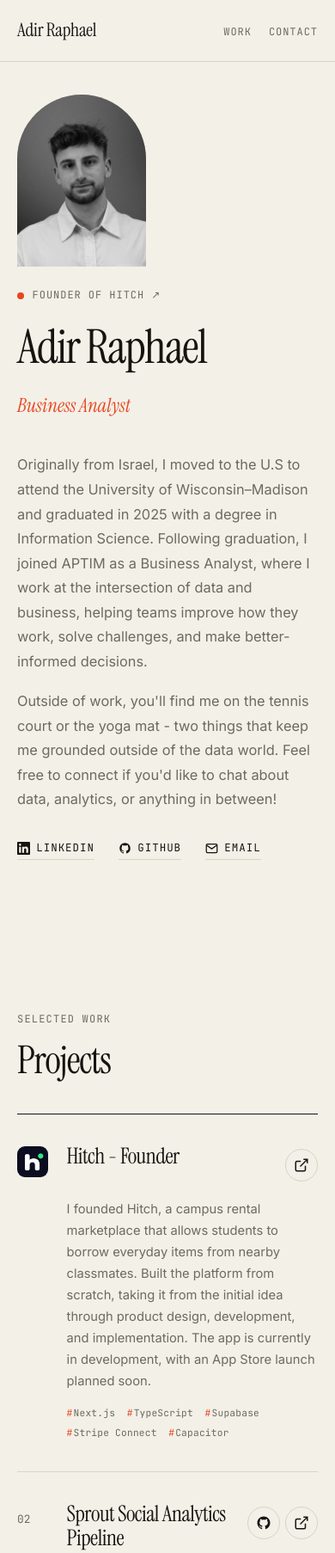
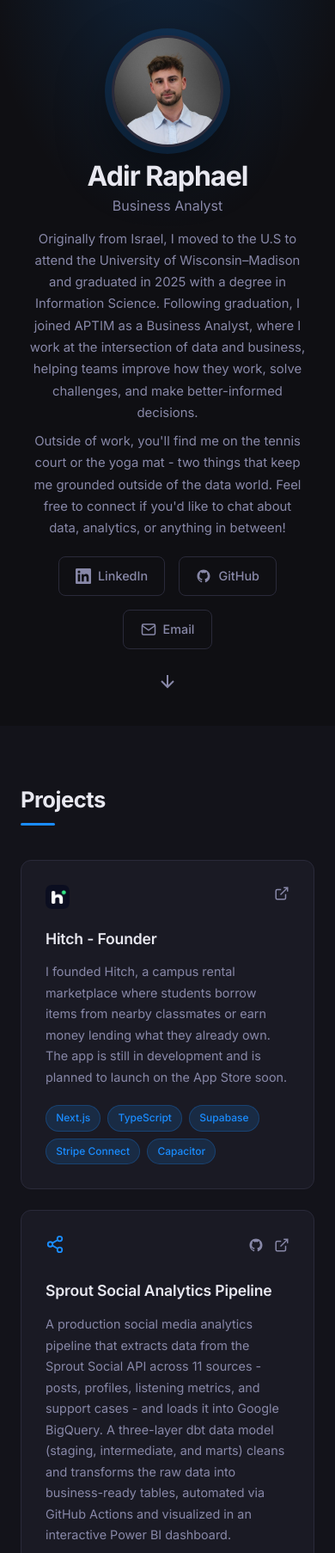
Before and after one commit to Adirraphael/adirraphael.github.io, a plain HTML site: page index.html in a window 390 px wide. Shown: the top 1806 px of the page at 86% size. Drawn offline with Linux system fonts and the light colour scheme.

Commit message:
Revert "Redesign updates and clarify Hitch founder/developer description"
This reverts commit 98d131746da60f3e84e0fab73d99e1a26c391e60.

```diff
--- a/index.html
+++ b/index.html
@@ -7,18 +7,9 @@
   <link rel="stylesheet" href="style.css" />
   <link rel="preconnect" href="https://fonts.googleapis.com" />
   <link rel="preconnect" href="https://fonts.gstatic.com" crossorigin />
-  <link href="https://fonts.googleapis.com/css2?family=Inter:wght@300;400;500;600;700&family=Instrument+Serif:ital@0;1&family=JetBrains+Mono:wght@400;500&display=swap" rel="stylesheet" />
+  <link href="https://fonts.googleapis.com/css2?family=Inter:wght@300;400;500;600;700&display=swap" rel="stylesheet" />
 </head>
 <body>
-
-
-  <nav class="nav" aria-label="Main">
-    <a href="#hero" class="nav-logo">Adir Raphael</a>
-    <ul class="nav-links">
-      <li><a href="#projects">Work</a></li>
-      <li><a href="mailto:Adirraph@gmail.com">Contact</a></li>
-    </ul>
-  </nav>
 
   <!-- Hero / Intro -->
   <section id="hero" class="hero">
@@ -36,9 +27,6 @@
           </div>
         </div>
       </div>
-      <a href="https://join-hitch.com/" target="_blank" rel="noopener noreferrer" class="hero-badge">
-        <span class="dot"></span> Founder of Hitch &nearr;
-      </a>
       <div class="hero-text">
         <h1 class="hero-name">Adir Raphael</h1>
         <p class="hero-title">Business Analyst</p>
@@ -74,8 +62,7 @@
   <!-- Projects -->
   <section id="projects" class="section projects">
     <div class="container">
-      <span class="section-eyebrow">Selected work</span>
-      <h2 class="section-title">Projects<span class="count"></span></h2>
+      <h2 class="section-title">Projects</h2>
       <div class="projects-grid">
 
         <article class="card">
@@ -91,7 +78,7 @@
           </div>
           <h3 class="card-title">Hitch - Founder</h3>
           <p class="card-desc">
-            I founded Hitch, a campus rental marketplace that allows students to borrow everyday items from nearby classmates. Built the platform from scratch, taking it from the initial idea through product design, development, and implementation. The app is currently in development, with an App Store launch planned soon.
+            I founded Hitch, a campus rental marketplace where students borrow items from nearby classmates or earn money lending what they already own. The app is still in development and is planned to launch on the App Store soon.
           </p>
           <div class="card-tags">
             <span class="tag tag-sm">Next.js</span>
@@ -237,11 +224,7 @@
   </section>
 
   <footer class="footer">
-    <div class="footer-inner">
-      <p class="footer-kicker">Get in touch</p>
-      <a href="mailto:Adirraph@gmail.com" class="footer-mail">Adirraph@gmail.com</a>
-      <p class="footer-note">&copy; <span id="year"></span> Adir Raphael</p>
-    </div>
+    <p>Designed &amp; built by Adir Raphael &mdash; <span id="year"></span></p>
   </footer>
 
   <script src="script.js"></script>
--- a/style.css
+++ b/style.css
@@ -4,40 +4,29 @@
 *, *::before, *::after { box-sizing: border-box; margin: 0; padding: 0; }
 
 :root {
-  --bg:         #f3f0e8;
-  --ink:        #15140f;
-  --muted:      #6d6a5f;
-  --line:       #d8d3c4;
-  --accent:     #e8451e;
-  --serif:      'Instrument Serif', Georgia, serif;
-  --sans:       'Inter', system-ui, sans-serif;
-  --mono:       'JetBrains Mono', ui-monospace, monospace;
-  --ease:       0.3s cubic-bezier(.2, .7, .2, 1);
-  --max-w:      1180px;
-  --pad:        clamp(1.25rem, 4vw, 3rem);
-}
-
-@media (prefers-color-scheme: dark) {
-  :root {
-    --bg:    #11100d;
-    --ink:   #f0ece2;
-    --muted: #8f8b7e;
-    --line:  #2a2822;
-  }
+  --bg:         #0f0f13;
+  --bg-section: #13131a;
+  --surface:    #1a1a24;
+  --border:     #2a2a3a;
+  --accent:     #1a8cff;
+  --accent-dim: rgba(26, 140, 255, 0.15);
+  --text:       #e8e8f0;
+  --text-muted: #8888a8;
+  --radius:     12px;
+  --font:       'Inter', system-ui, sans-serif;
+  --transition: 0.2s ease;
+  --max-w:      1100px;
 }
 
 html { scroll-behavior: smooth; }
 
 body {
-  font-family: var(--sans);
+  font-family: var(--font);
   background: var(--bg);
-  color: var(--ink);
-  line-height: 1.65;
+  color: var(--text);
+  line-height: 1.7;
   -webkit-font-smoothing: antialiased;
-  overflow-x: hidden;
 }
-
-::selection { background: var(--accent); color: #fff; }
 
 a { color: inherit; text-decoration: none; }
 img { display: block; max-width: 100%; }
@@ -49,37 +38,41 @@ img { display: block; max-width: 100%; }
   position: fixed;
   top: 0; left: 0; right: 0;
   z-index: 100;
+  backdrop-filter: blur(16px);
+  -webkit-backdrop-filter: blur(16px);
+  background: rgba(15, 15, 19, 0.8);
+  border-bottom: 1px solid var(--border);
+}
+
+.nav-inner {
+  padding: 0 3rem;
+  height: 64px;
   display: flex;
   align-items: center;
-  justify-content: space-between;
-  padding: 1.1rem var(--pad);
-  background: color-mix(in srgb, var(--bg) 82%, transparent);
-  backdrop-filter: blur(12px);
-  -webkit-backdrop-filter: blur(12px);
-  border-bottom: 1px solid var(--line);
+  justify-content: flex-end;
 }
 
 .nav-logo {
-  font-family: var(--serif);
-  font-size: 1.35rem;
-  letter-spacing: -0.01em;
+  font-weight: 700;
+  font-size: 1.1rem;
+  color: var(--accent);
+  letter-spacing: 0.05em;
 }
 
 .nav-links {
   list-style: none;
   display: flex;
-  gap: 2rem;
+  gap: 2.5rem;
 }
 
 .nav-links a {
-  font-family: var(--mono);
-  font-size: 0.75rem;
-  text-transform: uppercase;
-  letter-spacing: 0.08em;
-  color: var(--muted);
-  transition: color var(--ease);
+  font-size: 0.9rem;
+  font-weight: 500;
+  color: var(--text-muted);
+  transition: color var(--transition);
 }
-.nav-links a:hover, .nav-links a.active { color: var(--ink); }
+
+.nav-links a:hover { color: var(--text); }
 
 /* =====================
    Hero
@@ -88,344 +81,372 @@ img { display: block; max-width: 100%; }
   min-height: 100vh;
   min-height: 100dvh;
   display: flex;
+  flex-direction: column;
+  justify-content: center;
   align-items: center;
-  padding: 8rem var(--pad) 5rem;
+  padding: 2rem 2rem 5rem;
+  position: relative;
+  overflow: visible;
+  background: radial-gradient(ellipse 80% 60% at 50% -10%, rgba(26,140,255,0.18) 0%, transparent 70%);
 }
 
 .hero-content {
   max-width: var(--max-w);
   width: 100%;
-  margin: 0 auto;
-  display: grid;
-  grid-template-columns: minmax(0, 1fr) 230px;
-  grid-template-areas:
-    "badge image"
-    "text  image";
-  column-gap: 5rem;
-  row-gap: 1.75rem;
-  align-items: start;
+  display: flex;
+  flex-direction: column;
+  align-items: center;
+  text-align: center;
+  gap: 1rem;
 }
 
-.hero-badge {
-  grid-area: badge;
-  justify-self: start;
-  display: inline-flex;
-  align-items: center;
-  gap: 0.6rem;
-  font-family: var(--mono);
-  font-size: 0.75rem;
-  text-transform: uppercase;
-  letter-spacing: 0.08em;
-  color: var(--muted);
-  transition: color var(--ease);
-}
-.hero-badge:hover { color: var(--accent); }
+.hero-text { flex: 1; }
 
-.hero-badge .dot {
-  width: 8px;
-  height: 8px;
-  border-radius: 50%;
-  background: var(--accent);
+.hero-greeting {
+  font-size: 1.1rem;
+  color: var(--accent);
+  font-weight: 500;
+  margin-bottom: 0.5rem;
+  letter-spacing: 0.02em;
 }
 
-.hero-text { grid-area: text; }
-
 .hero-name {
-  font-family: var(--serif);
-  font-weight: 400;
-  font-size: clamp(3.6rem, 10vw, 8.2rem);
-  line-height: 0.94;
+  font-size: clamp(2rem, 5vw, 3.2rem);
+  font-weight: 700;
+  line-height: 1.1;
   letter-spacing: -0.03em;
-  margin-bottom: 1.5rem;
+  margin-bottom: 0.25rem;
 }
 
 .hero-title {
-  font-family: var(--serif);
-  font-style: italic;
-  font-size: clamp(1.4rem, 2.6vw, 2rem);
-  color: var(--accent);
-  margin-bottom: 2.25rem;
+  font-size: clamp(1rem, 2vw, 1.2rem);
+  color: var(--text-muted);
+  font-weight: 400;
+  margin-bottom: 0.75rem;
 }
 
 .hero-bio {
-  font-size: 1.02rem;
-  color: var(--muted);
+  font-size: 0.93rem;
+  color: var(--text-muted);
   max-width: 600px;
-  margin-bottom: 1.1rem;
-  line-height: 1.75;
+  margin: 0 auto 0.5rem;
+  line-height: 1.7;
 }
-.hero-bio:first-of-type { color: var(--ink); }
+
+.hero-bio:last-of-type { margin-bottom: 1.25rem; }
 
 .hero-cta {
   display: flex;
-  gap: 1.75rem;
+  gap: 1rem;
   flex-wrap: wrap;
-  margin-top: 2rem;
+  justify-content: center;
 }
 
 /* Headshot */
-.hero-image { grid-area: image; padding-top: 0.4rem; }
+.hero-image { flex-shrink: 0; }
 
 .headshot-wrapper {
-  width: 100%;
-  aspect-ratio: 3 / 4;
-  border-radius: 999px 999px 0 0;
+  width: 190px;
+  height: 190px;
+  border-radius: 50%;
   overflow: hidden;
-  background: var(--line);
+  border: 3px solid var(--border);
+  box-shadow: 0 0 0 8px var(--accent-dim), 0 24px 60px rgba(0,0,0,0.5);
+  background: var(--surface);
 }
 
 .headshot {
   width: 100%;
   height: 100%;
   object-fit: cover;
-  filter: grayscale(1) contrast(1.05);
-  transition: filter var(--ease);
 }
-.headshot-wrapper:hover .headshot { filter: grayscale(0); }
 
 .headshot-placeholder {
   width: 100%;
   height: 100%;
+  display: flex;
   align-items: center;
   justify-content: center;
-  font-family: var(--serif);
   font-size: 4rem;
-  color: var(--muted);
+  font-weight: 700;
+  color: var(--accent);
+  background: var(--surface);
 }
 
-.scroll-hint { display: none; }
+/* Scroll hint */
+.scroll-hint {
+  position: absolute;
+  bottom: 2.5rem;
+  color: var(--text-muted);
+  animation: bounce 2s infinite;
+  transition: color var(--transition);
+}
+.scroll-hint:hover { color: var(--accent); }
 
-/* Social links: quiet underlined text links */
-.social-link {
-  display: inline-flex;
-  align-items: center;
-  gap: 0.45rem;
-  font-family: var(--mono);
-  font-size: 0.78rem;
-  text-transform: uppercase;
-  letter-spacing: 0.08em;
-  padding-bottom: 3px;
-  border-bottom: 1px solid var(--line);
-  transition: color var(--ease), border-color var(--ease);
+@keyframes bounce {
+  0%, 100% { transform: translateY(0); }
+  50% { transform: translateY(8px); }
 }
-.social-link:hover { color: var(--accent); border-color: var(--accent); }
-.social-link svg { width: 15px; height: 15px; }
+
+/* =====================
+   Buttons
+===================== */
+.btn {
+  display: inline-block;
+  padding: 0.75rem 1.75rem;
+  border-radius: 8px;
+  font-size: 0.9rem;
+  font-weight: 600;
+  cursor: pointer;
+  transition: all var(--transition);
+  letter-spacing: 0.01em;
+}
+
+.btn-primary {
+  background: var(--accent);
+  color: #fff;
+}
+.btn-primary:hover {
+  background: var(--accent);
+  transform: translateY(-1px);
+  box-shadow: 0 8px 24px rgba(26,140,255,0.4);
+}
+
+.btn-secondary {
+  background: transparent;
+  color: var(--text);
+  border: 1.5px solid var(--border);
+}
+.btn-secondary:hover {
+  border-color: var(--border);
+  color: var(--text);
+  transform: translateY(-1px);
+}
 
 /* =====================
    Sections
 ===================== */
-.section { padding: 6rem var(--pad) 7rem; }
+.section {
+  padding: 6rem 2rem;
+}
+
+.section:nth-child(even) { background: var(--bg-section); }
 
 .container {
   max-width: var(--max-w);
   margin: 0 auto;
 }
 
-.section-eyebrow {
-  display: block;
-  font-family: var(--mono);
-  font-size: 0.75rem;
-  text-transform: uppercase;
-  letter-spacing: 0.1em;
-  color: var(--muted);
-  margin-bottom: 0.9rem;
+.section-title {
+  font-size: clamp(1.6rem, 3vw, 2.2rem);
+  font-weight: 700;
+  letter-spacing: -0.02em;
+  margin-bottom: 3rem;
+  position: relative;
+  display: inline-block;
 }
 
-.section-title {
-  font-family: var(--serif);
-  font-weight: 400;
-  font-size: clamp(2.8rem, 7vw, 5.2rem);
-  line-height: 1;
-  letter-spacing: -0.03em;
-  padding-bottom: 2.5rem;
+.section-title::after {
+  content: '';
+  position: absolute;
+  bottom: -8px;
+  left: 0;
+  width: 40px;
+  height: 3px;
+  background: var(--accent);
+  border-radius: 2px;
+}
+
+/* =====================
+   About
+===================== */
+.about-grid {
+  display: grid;
+  grid-template-columns: 1fr 1fr;
+  gap: 4rem;
+  align-items: start;
+}
+
+.about-text p {
+  color: var(--text-muted);
+  margin-bottom: 1rem;
+  font-size: 1rem;
+  line-height: 1.8;
+}
+
+.skills h3 {
+  font-size: 1rem;
+  font-weight: 600;
+  margin-bottom: 1.25rem;
+  color: var(--text);
+}
+
+.skill-tags {
+  display: flex;
+  flex-wrap: wrap;
+  gap: 0.6rem;
 }
 
 /* =====================
    Tags
 ===================== */
 .tag {
-  font-family: var(--mono);
-  font-size: 0.7rem;
-  letter-spacing: 0.02em;
-  color: var(--muted);
+  display: inline-block;
+  padding: 0.4rem 0.9rem;
+  background: var(--accent-dim);
+  color: var(--accent);
+  border: 1px solid rgba(26,140,255,0.25);
+  border-radius: 100px;
+  font-size: 0.82rem;
+  font-weight: 500;
 }
-.tag::before { content: '#'; color: var(--accent); margin-right: 1px; }
+
+.tag-sm {
+  padding: 0.25rem 0.7rem;
+  font-size: 0.75rem;
+}
 
 /* =====================
-   Projects — indexed list
+   Projects
 ===================== */
-.projects-grid { counter-reset: project; border-top: 1px solid var(--ink); }
+.projects-grid {
+  display: grid;
+  grid-template-columns: repeat(auto-fill, minmax(320px, 1fr));
+  gap: 1.5rem;
+}
 
 .card {
-  counter-increment: project;
-  position: relative;
-  display: grid;
-  grid-template-columns: 4rem minmax(0, 1fr) minmax(0, 1.35fr) auto;
-  grid-template-areas:
-    "num title desc links"
-    "num tags  desc links";
-  column-gap: 2.5rem;
-  row-gap: 0.9rem;
-  align-items: start;
-  padding: 2.2rem 0;
-  border-bottom: 1px solid var(--line);
-  transition: padding var(--ease), background var(--ease);
+  background: var(--surface);
+  border: 1px solid var(--border);
+  border-radius: var(--radius);
+  padding: 1.75rem;
+  transition: transform var(--transition), border-color var(--transition), box-shadow var(--transition);
 }
 
-.card:hover { padding-left: 1rem; padding-right: 1rem; }
-.card:hover .card-title { color: var(--accent); }
-
-/* flatten header so its children sit on the card grid */
-.card-header { display: contents; }
-
-.card-icon { grid-area: num; }
-.card-icon:has(svg) { display: none; }
-
-.card::before {
-  content: counter(project, decimal-leading-zero);
-  grid-area: num;
-  font-family: var(--mono);
-  font-size: 0.8rem;
-  color: var(--muted);
-  padding-top: 0.55rem;
-}
-.card:has(.card-icon img)::before { display: none; }
-
-.card-icon img {
-  width: 36px !important;
-  height: 36px !important;
-  border-radius: 9px !important;
-  margin-top: 0.1rem;
+.card:hover {
+  transform: translateY(-4px);
+  border-color: rgba(26,140,255,0.4);
+  box-shadow: 0 12px 40px rgba(0,0,0,0.4);
 }
 
+.card-header {
+  display: flex;
+  align-items: center;
+  justify-content: space-between;
+  margin-bottom: 1.25rem;
+}
+
+.card-icon {
+  color: var(--accent);
+}
+
+.card-links {
+  display: flex;
+  gap: 0.75rem;
+}
+
+.icon-link {
+  color: var(--text-muted);
+  transition: color var(--transition);
+}
+.icon-link:hover { color: var(--accent); }
+
 .card-title {
-  grid-area: title;
-  font-family: var(--serif);
-  font-weight: 400;
-  font-size: clamp(1.6rem, 2.6vw, 2.15rem);
-  line-height: 1.1;
-  letter-spacing: -0.02em;
-  transition: color var(--ease);
+  font-size: 1.1rem;
+  font-weight: 600;
+  margin-bottom: 0.75rem;
+  letter-spacing: -0.01em;
 }
 
 .card-desc {
-  grid-area: desc;
-  font-size: 0.92rem;
-  color: var(--muted);
+  font-size: 0.9rem;
+  color: var(--text-muted);
   line-height: 1.7;
-  padding-top: 0.35rem;
+  margin-bottom: 1.25rem;
 }
 
 .card-tags {
-  grid-area: tags;
   display: flex;
   flex-wrap: wrap;
-  gap: 0.3rem 0.85rem;
-  align-self: end;
+  gap: 0.5rem;
 }
 
-.card-links {
-  grid-area: links;
-  display: flex;
-  gap: 0.35rem;
-  padding-top: 0.3rem;
+/* =====================
+   Contact
+===================== */
+.contact-inner {
+  text-align: center;
+  max-width: 600px;
+  margin: 0 auto;
 }
 
-.icon-link {
-  width: 38px;
-  height: 38px;
+.contact-sub {
+  color: var(--text-muted);
+  font-size: 1rem;
+  margin-bottom: 2.5rem;
+  line-height: 1.8;
+}
+
+.contact-btn {
+  font-size: 1rem;
+  padding: 0.9rem 2.5rem;
+  margin-bottom: 3rem;
+}
+
+.social-links {
+  display: flex;
+  justify-content: center;
+  gap: 1.5rem;
+  flex-wrap: wrap;
+}
+
+.social-link {
   display: flex;
   align-items: center;
-  justify-content: center;
-  border-radius: 50%;
-  border: 1px solid var(--line);
-  color: var(--ink);
-  transition: background var(--ease), color var(--ease), border-color var(--ease), transform var(--ease);
+  gap: 0.5rem;
+  color: var(--text-muted);
+  font-size: 0.9rem;
+  font-weight: 500;
+  padding: 0.6rem 1.2rem;
+  border: 1px solid var(--border);
+  border-radius: 8px;
+  transition: all var(--transition);
 }
-.icon-link:hover {
-  background: var(--accent);
-  border-color: var(--accent);
-  color: #fff;
-  transform: rotate(-8deg);
+
+.social-link:hover {
+  color: var(--accent);
+  border-color: rgba(26,140,255,0.4);
+  background: var(--accent-dim);
+  transform: translateY(-2px);
 }
 
 /* =====================
    Footer
 ===================== */
 .footer {
-  padding: 5rem var(--pad) 3rem;
-  border-top: 1px solid var(--ink);
-}
-
-.footer-inner { max-width: var(--max-w); margin: 0 auto; }
-
-.footer-kicker {
-  font-family: var(--mono);
-  font-size: 0.75rem;
-  text-transform: uppercase;
-  letter-spacing: 0.1em;
-  color: var(--muted);
-  margin-bottom: 0.75rem;
-}
-
-.footer-mail {
-  display: inline-block;
-  font-family: var(--serif);
-  font-size: clamp(2.2rem, 7.5vw, 6rem);
-  line-height: 1.05;
-  letter-spacing: -0.03em;
-  border-bottom: 2px solid transparent;
-  transition: color var(--ease), border-color var(--ease);
-  word-break: break-all;
-}
-.footer-mail:hover { color: var(--accent); border-color: var(--accent); }
-
-.footer-note {
-  margin-top: 4rem;
-  font-family: var(--mono);
-  font-size: 0.72rem;
-  color: var(--muted);
-}
-
-/* =====================
-   Scroll reveal
-===================== */
-.fade-in {
-  opacity: 0;
-  transform: translateY(18px);
-  transition: opacity 0.8s ease, transform 0.8s cubic-bezier(.2, .7, .2, 1), padding var(--ease);
-}
-.fade-in.visible { opacity: 1; transform: none; }
-
-@media (prefers-reduced-motion: reduce) {
-  .fade-in { opacity: 1; transform: none; transition: none; }
-  html { scroll-behavior: auto; }
+  background: var(--bg);
+  border-top: 1px solid var(--border);
+  text-align: center;
+  padding: 1.75rem 2rem;
+  font-size: 0.82rem;
+  color: var(--text-muted);
 }
 
 /* =====================
    Responsive
 ===================== */
-@media (max-width: 900px) {
-  .hero-content {
-    grid-template-columns: 1fr;
-    grid-template-areas: "image" "badge" "text";
-    row-gap: 1.5rem;
-  }
-  .hero-image { width: 150px; }
-  .hero-name { font-size: clamp(3.2rem, 14vw, 5.5rem); }
+@media (max-width: 768px) {
+  .headshot-wrapper { width: 130px; height: 130px; }
 
-  .card {
-    grid-template-columns: 2.6rem minmax(0, 1fr) auto;
-    grid-template-areas:
-      "num  title links"
-      "num  desc  desc"
-      "num  tags  tags";
-    column-gap: 1rem;
-  }
-  .card:hover { padding-left: 0; padding-right: 0; }
+  .about-grid { grid-template-columns: 1fr; gap: 2.5rem; }
+
+  .nav-links { gap: 1.5rem; }
+
+  .section { padding: 4rem 1.5rem; }
 }
 
 @media (max-width: 480px) {
-  .nav-links { gap: 1.25rem; }
-  .hero { padding-top: 6.5rem; }
+  .nav-links { display: none; }
+  .projects-grid { grid-template-columns: 1fr; }
+  .social-links { gap: 1rem; }
 }
```
Also changed, not shown: script.js (line endings or trailing spaces).
